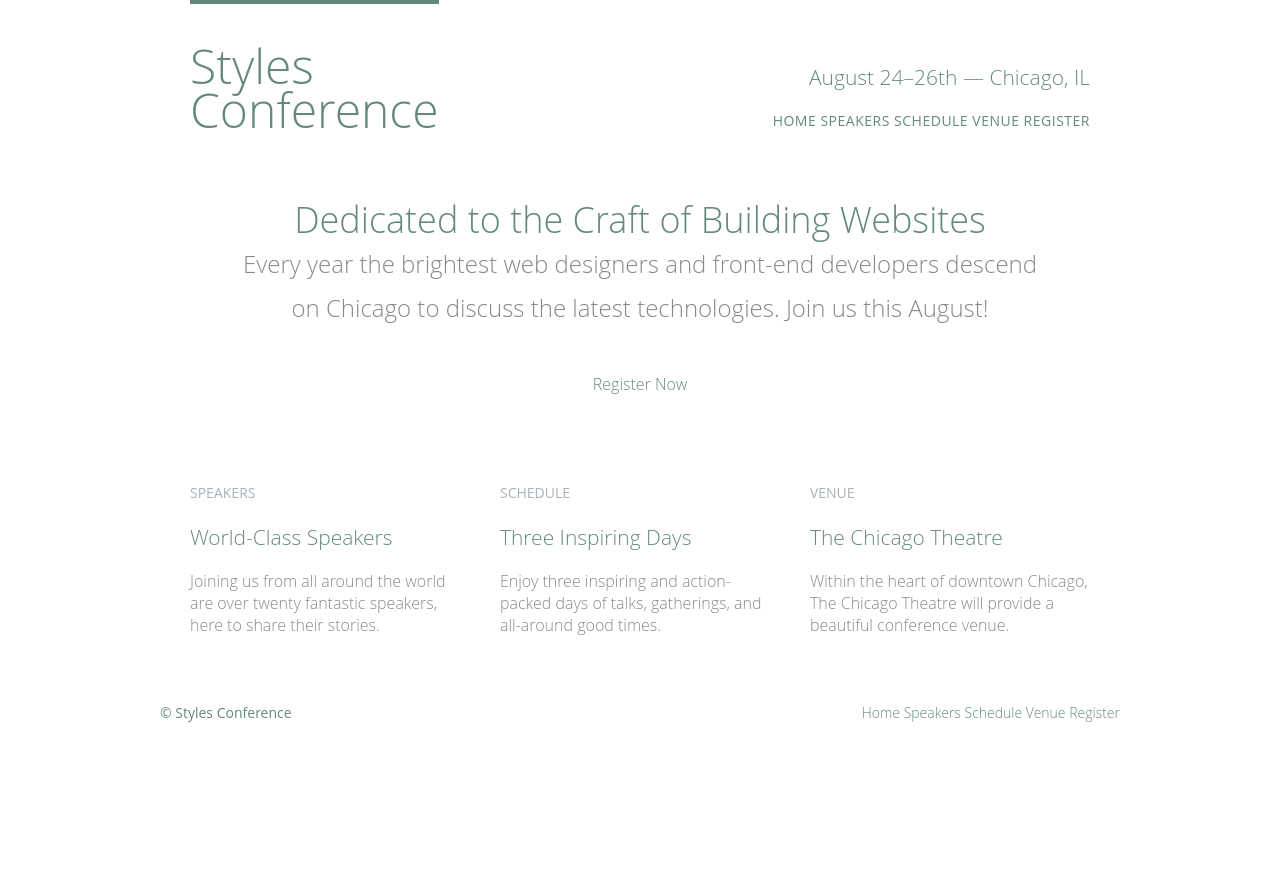
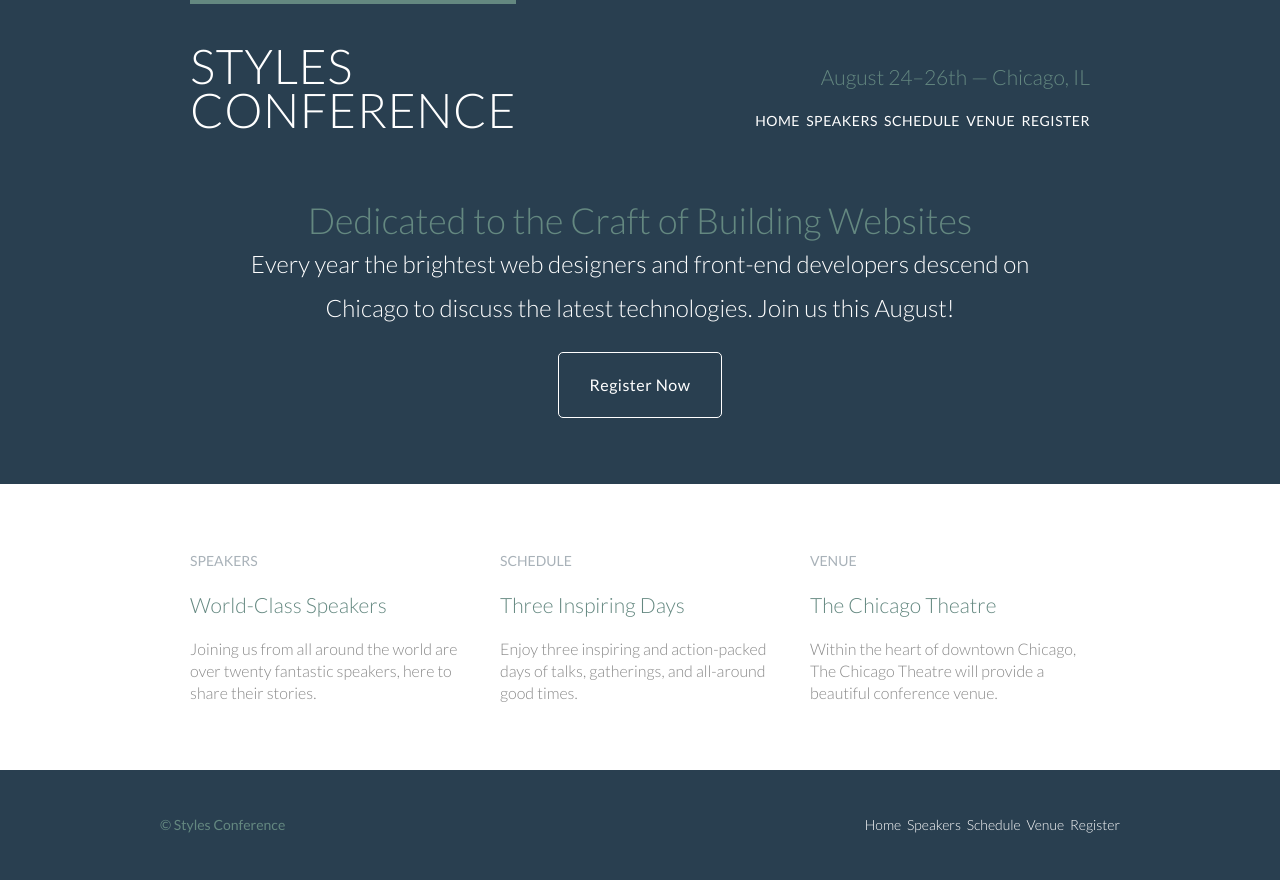
Before and after one commit to spyshow/Html, a plain HTML site: page index.html in a window 1280 px wide. Before the commit the page ends 800 px from the top, so only its background shows below. Drawn offline with Linux system fonts and the light colour scheme.

Commit message:
background1

```diff
--- a/assets/stylesheets/main.css
+++ b/assets/stylesheets/main.css
@@ -132,6 +132,12 @@ p a {
   border-bottom: 1px solid #dfe2e5;
 }
 
+body {
+  background: #293f50;
+  color: #888;
+  font: 300 16px/22px "Lato", "Open Sans", "Helvetica Neue", Helvetica, Arial, sans-serif;
+}
+
 
 
 /*
@@ -141,13 +147,22 @@ p a {
 */
 
 .btn {
+  color: #fff;
+  cursor: pointer;
+  font-weight: 400;
+  letter-spacing: .5px;
   border-radius: 5px;
   display: inline-block;
   margin: 0;
 }
 .btn-alt {
-  border: 1px solid #dfe2e5w;
+  border: 1px solid #fff;
   padding: 10px 30px;
+}
+
+.btn-alt:hover {
+  background: #fff;
+  color: #648880;
 }
 
 /*
@@ -157,6 +172,7 @@ p a {
 */
 
 .hero {
+  color: #fff;
   padding: 22px 80px 66px 80px;
   line-height: 44px;
   text-align: center;
@@ -167,6 +183,7 @@ p a {
 
 .hero p{
   font-size: 24px;
+  font-weight: 300;
 }
 
 /*
@@ -188,6 +205,21 @@ p a {
   *zoom: 1;
 }
 
+
+
+/*
+  ========================================
+  Rows
+  ========================================
+*/
+
+
+.row {
+  background: #fff;
+  min-width: 960px;
+  padding: 66px 0 44px; 0;
+}
+
 /*
   ========================================
   Primary header
@@ -200,6 +232,9 @@ p a {
   padding: 40px 0 22px 0;
   font-size: 48px;
   line-height: 44px;
+  font-weight: 300;
+  text-transform: uppercase;
+  letter-spacing: .5px;
 }
 
 .primary-footer small{
@@ -211,6 +246,16 @@ p a {
   padding: 44px 0;
   color: #648880;
   font-size: 14px;
+}
+
+.primary-header a,
+.primary-footer a{
+  color: #fff;
+}
+
+.primary-header a:hover,
+.primary-footer a:hover {
+  color: #648880;
 }
 
 /*
@@ -245,10 +290,6 @@ p a {
   ========================================
 */
 
-body {
-  color: #888;
-  font: 300 16px/22px "Open Sans", "Helvetica Neue", Helvetica, Arial, sans-serif;
-}
 
 .tagline {
   text-align: right;
@@ -276,4 +317,5 @@ body {
 
 .nav {
   text-align: right;
+  word-spacing: 3px;
 }
--- a/index.html
+++ b/index.html
@@ -5,13 +5,14 @@
     <meta charset="utf-8">
     <title>Styles Conference</title>
     <link rel="stylesheet" href="assets/stylesheets/main.css">
+    <link href='http://fonts.googleapis.com/css?family=Lato:100,300,400' rel='stylesheet' type='text/css'>
   </head>
 
   <body>
 
     <!-- Header -->
 
-    <header class="container group">
+    <header class="primary-header container group">
 
       <h1 class="logo">
         <a href="index.html">Styles<br> Conference</a>
@@ -42,7 +43,7 @@
     </section>
 
     <!-- Teasers -->
-
+    <section class="row">
       <section class="grid">
 
          <!-- Speakers -->
@@ -71,6 +72,7 @@
         </section>
 
       </section>
+    </section>
 
     <!-- Footer -->
 
```
Also changed, not shown: register.html (+1 -0 lines), schedule.html (+1 -0 lines), speakers.html (+1 -0 lines), venue.html (+1 -0 lines). Lines whose indentation alone changed are shown as unchanged.
